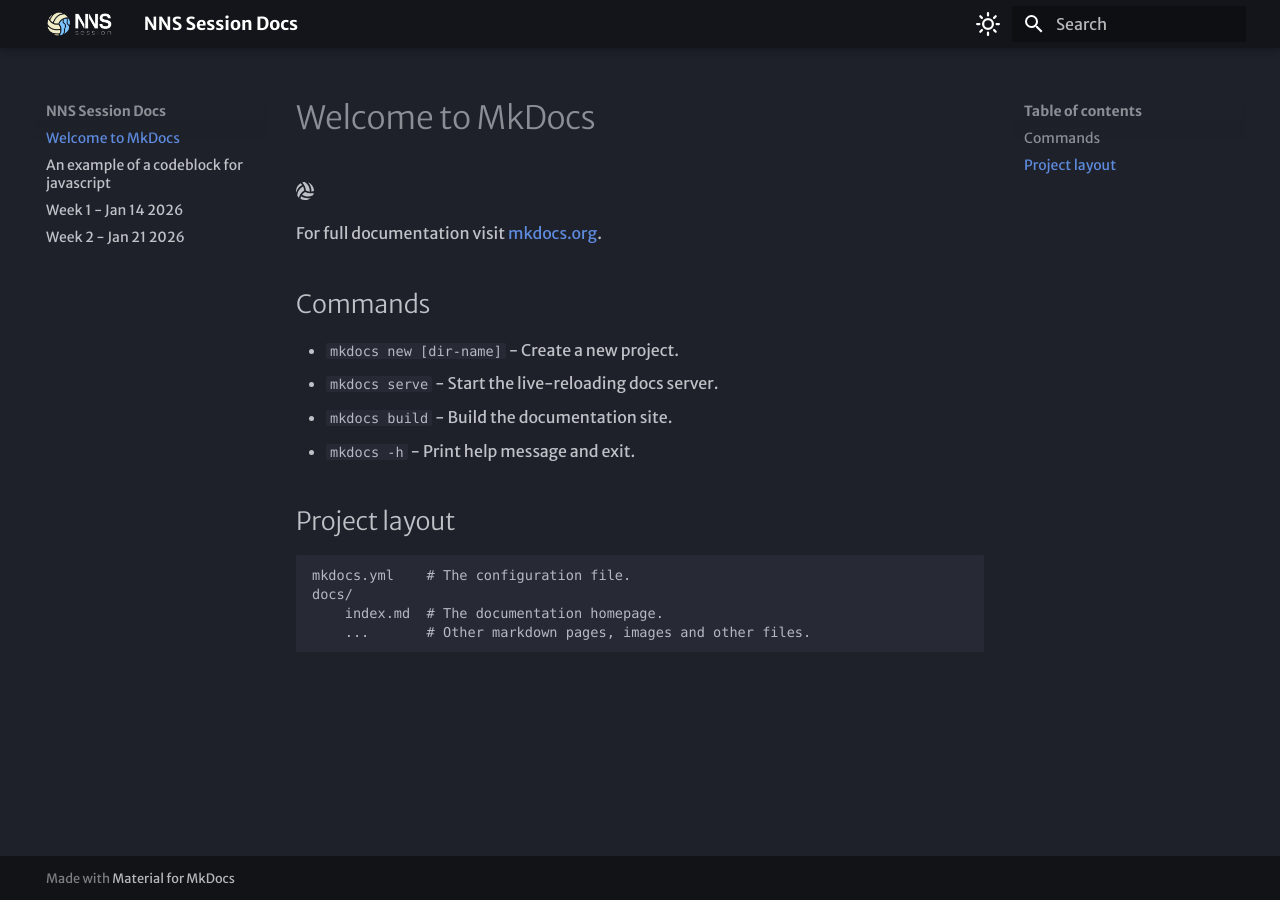
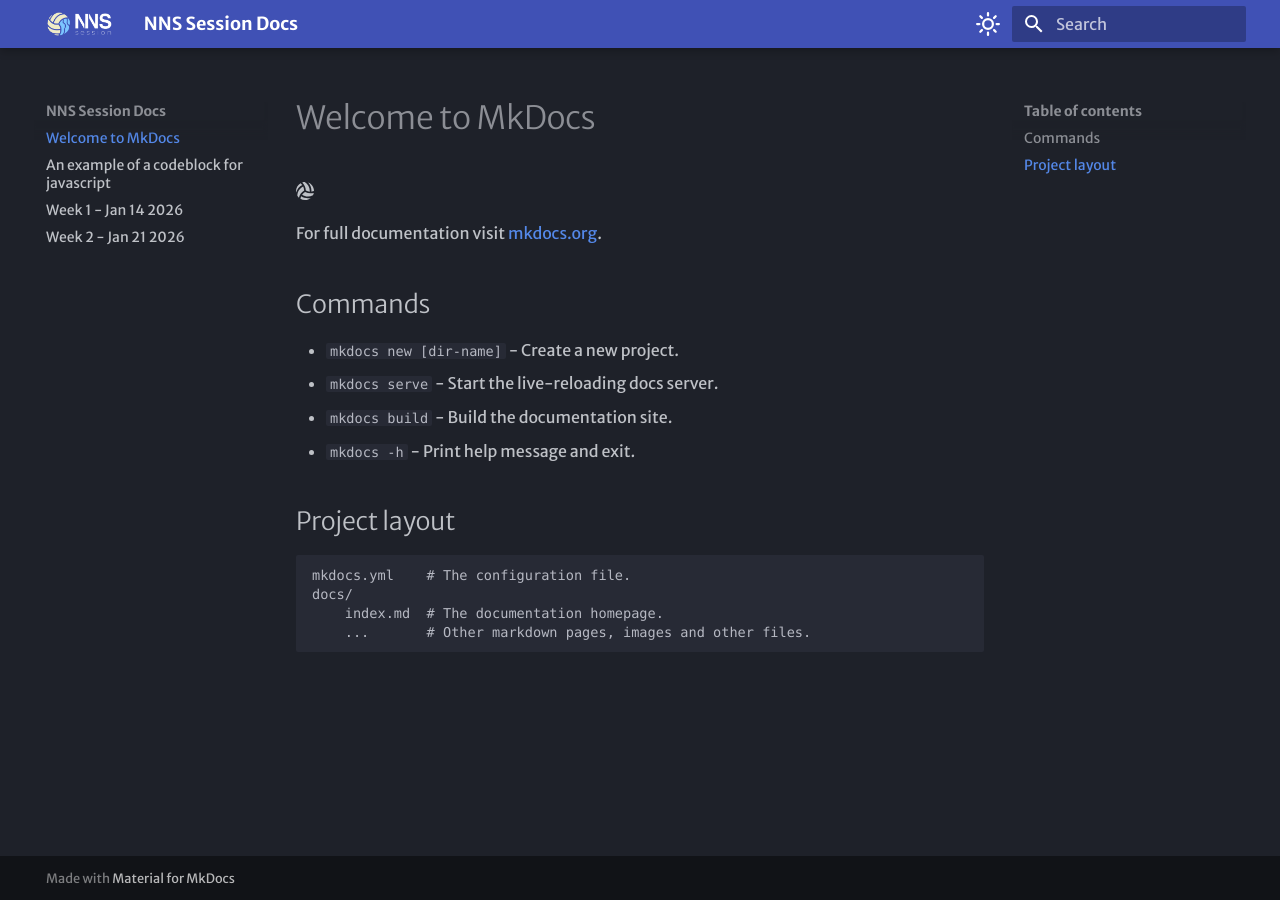
Before and after one commit to SamRosati/nns-session-documentation, an MkDocs documentation site: the page built from docs/index.md, in a window 1280 px wide. Built offline with MkDocs 1.6.1 and Material for MkDocs 9.7.7, drawn with Linux system fonts in a browser that asks for light colours; some web fonts are replaced.

Commit message:
changed primary color to indigo

```diff
--- a/mkdocs.yml
+++ b/mkdocs.yml
@@ -13,7 +13,7 @@ theme:
       toggle:
         icon: octicons/sun-16
         name: Dark mode
-      primary: black
+      primary: indigo
       accent: deep purple
 
     # Light Mode
```
